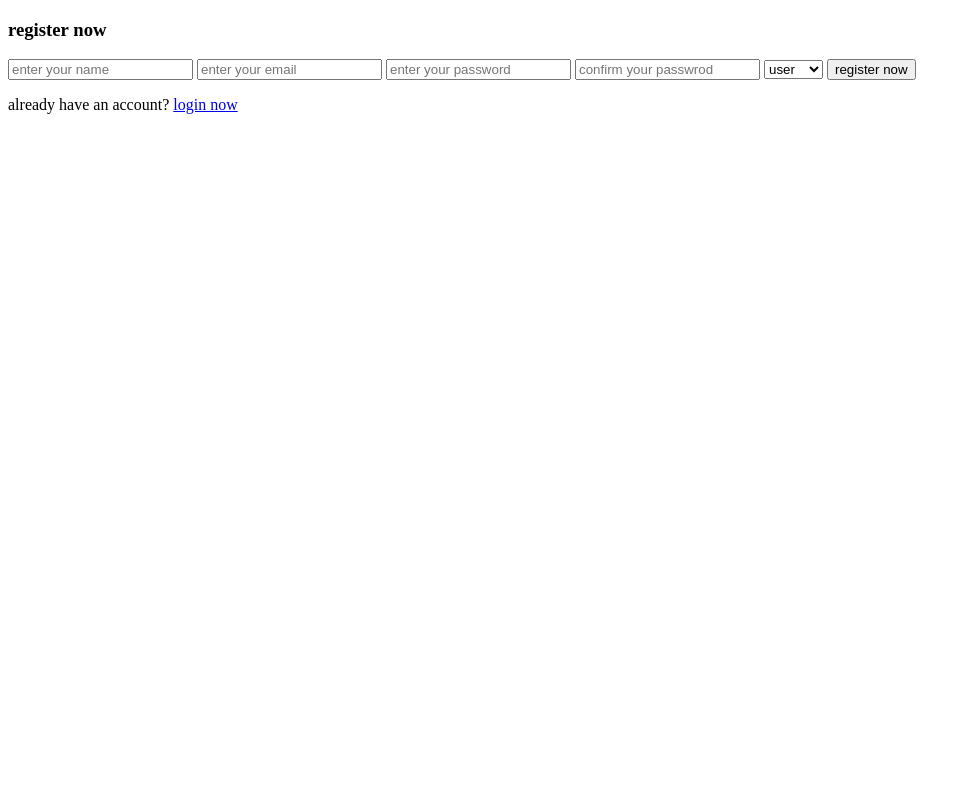
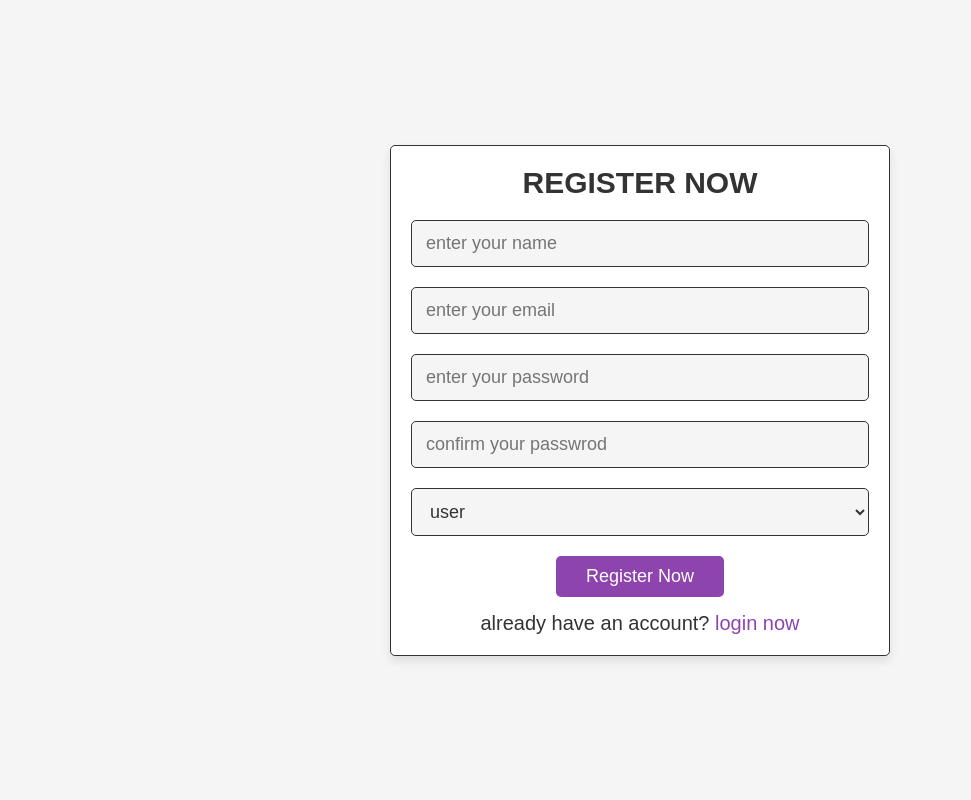
Before and after one commit to Rawad01/book-store-web-capstone, a PHP site: page /register.html in a window 1280 px wide. Shown: the whole page, without its empty margins (0-971 px from the left). Run offline with PHP 8.4, Linux system fonts and the light colour scheme.

Commit message:
css-for-register+login
after this part I am starting with the home page

```diff
--- /dev/null
+++ b/css/register.css
@@ -0,0 +1,114 @@
+:root{
+    --purple:#8e44ad;
+    --red:#c0392b;
+    --orange:#f39c12;
+    --black:#333;
+    --white:#fff;
+    --light-color:#666;
+    --light-white:#ccc;
+    --light-bg:#f5f5f5;
+    --border:.1rem solid var(--black);
+    --box-shadow:0 .5rem 1rem rgba(0,0,0,.1);
+ }
+
+ *{
+    font-family: 'Rubik', sans-serif;
+    margin:0; padding:0;
+    box-sizing: border-box;
+    outline: none; border:none;
+    text-decoration: none;
+    transition:all .2s linear;
+ }
+
+ *::selection{
+    background-color: var(--purple);
+    color:var(--white);
+ }
+
+ *::-webkit-scrollbar{
+    height: .5rem;
+    width: 1rem;
+ }
+
+ *::-webkit-scrollbar-track{
+    background-color: transparent;
+ }
+
+ *::-webkit-scrollbar-thumb{
+    background-color: var(--purple);
+ }
+
+ html{
+    font-size: 62.5%;
+    overflow-x: hidden;
+ }
+
+.form-container{
+    min-height: 100vh;
+    background-color: var(--light-bg);
+    display: flex;
+    align-items: center;
+    justify-content: center;
+    padding:2rem;
+ }
+
+ .form-container form{
+    padding: 2rem;
+    width: 50rem;
+    border-radius: .5rem;
+    box-shadow: var(--box-shadow);
+    border: var(--border);
+    background-color: var(--white);
+    text-align: center;
+ }
+
+ .form-container form h3{
+    font-size: 3rem;
+    margin-bottom: 1rem;
+    text-transform: uppercase;
+    color: var(--black);
+ }
+
+ .form-container form .box{
+    width: 100%;
+    border-radius: .5rem;
+    background-color: var(--light-bg);
+    padding: 1.2rem 1.4rem;
+    font-size: 1.8rem;
+    color: var(--black);
+    border: var(--border);
+    margin:1rem 0;
+ }
+
+ .form-container form p{
+    padding-top: 1.5rem;
+    font-size: 2rem;
+    color: var(--black);
+ }
+
+ .form-container form p a{
+    color: var(--purple);
+ }
+
+ .form-container form p a:hover{
+    text-decoration: underline;
+ }
+
+ .btn,
+.option-btn,
+.delete-btn,
+.white-btn{
+   display: inline-block;
+   margin-top: 1rem;
+   padding:1rem 3rem;
+   cursor: pointer;
+   color:var(--white);
+   font-size: 1.8rem;
+   border-radius: .5rem;
+   text-transform: capitalize;
+}
+
+.white-btn,
+.btn{
+   background-color: var(--purple);
+}
--- a/home.php
+++ b/home.php
@@ -1,4 +1,4 @@
 <?php
     include('connection.php');
-    //include('login.php');
+
 ?>
--- a/login.html
+++ b/login.html
@@ -4,6 +4,7 @@
         <meta charset="UTF-8">
         <meta http-equiv="X-UA-Compatible" content="IE=edge">
         <meta name="viewport" content="width=device-width, initial-scale=1.0">
+        <link rel="stylesheet" href="css/login.css">
         <title>login</title>
 
     </head>
--- a/register.html
+++ b/register.html
@@ -3,18 +3,18 @@
     <meta charset="UTF-8">
     <meta http-equiv="X-UA-Compatible" content="IE=edge">
     <meta name="viewport" content="width=device-width, initial-scale=1.0">
+    <link rel="stylesheet" href="css/register.css">
     <head>
         <title>Registration</title>
     </head>
     <body>
-
-        <div class="form-container"></div>
+        <div class="form-container">
             <form action="register.php" method="post">
                 <h3>register now</h3>
-                <input type="text" id="txtName" name="name" placeholder="enter your name" required class="box">
-                <input type="text" id="txtEmail" name="email" placeholder="enter your email" required class="box">
-                <input type="text" id="password" name="password" placeholder="enter your password" required class="box">
-                <input type="text" id="cpassword" name="cpassword" placeholder="confirm your passwrod" required class="box">
+                <input type="text" name="name" placeholder="enter your name" required class="box">
+                <input type="text" name="email" placeholder="enter your email" required class="box">
+                <input type="text" name="password" placeholder="enter your password" required class="box">
+                <input type="text" name="cpassword" placeholder="confirm your passwrod" required class="box">
                 <select name="user_type" id="user_type" class="box">
                     <option value="user">user</option>
                     <option value="admin">admin</option>
```
Also changed, not shown: css/login.css (added, +114 -0 lines), register.php (+0 -18 lines).
